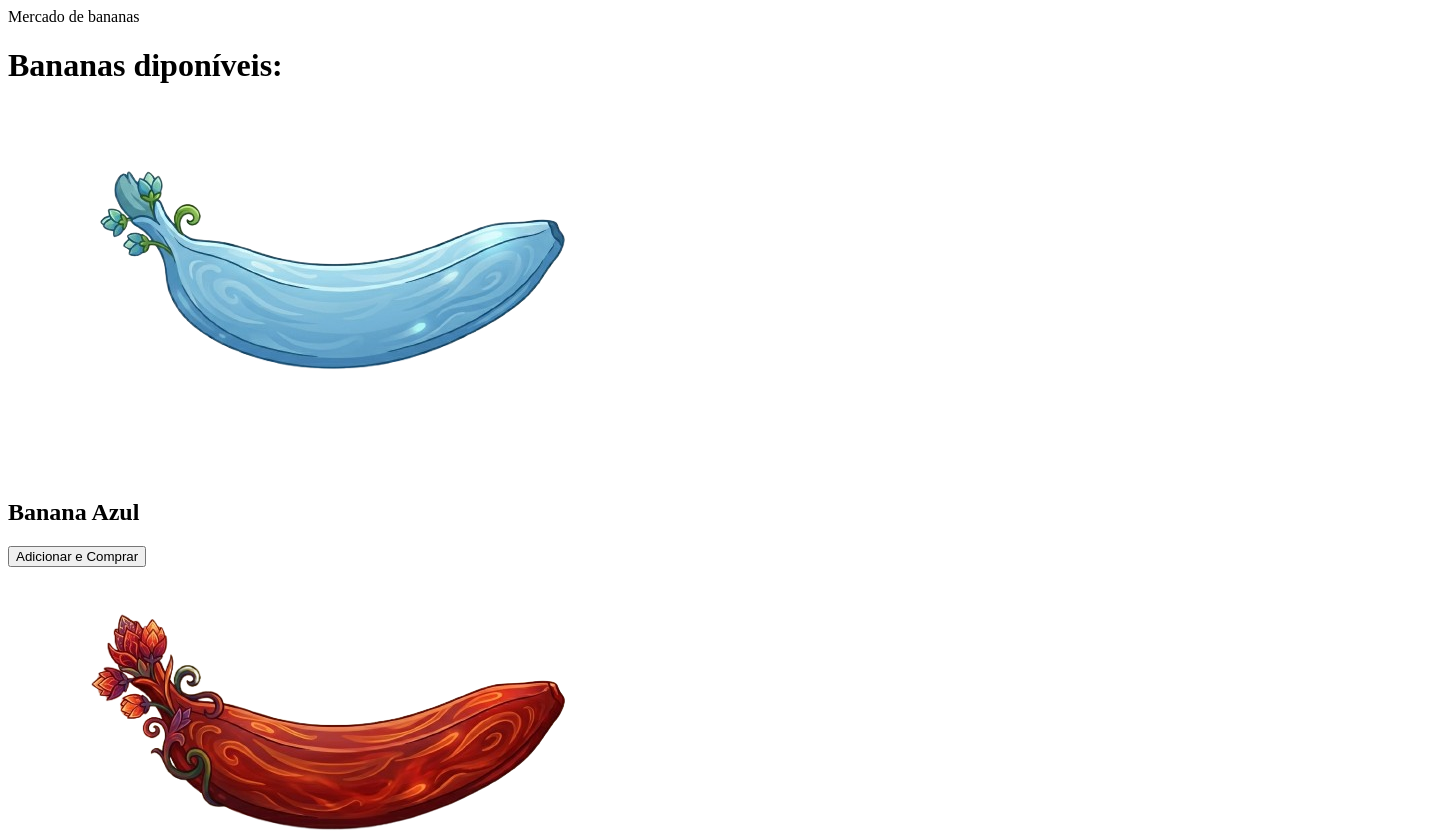
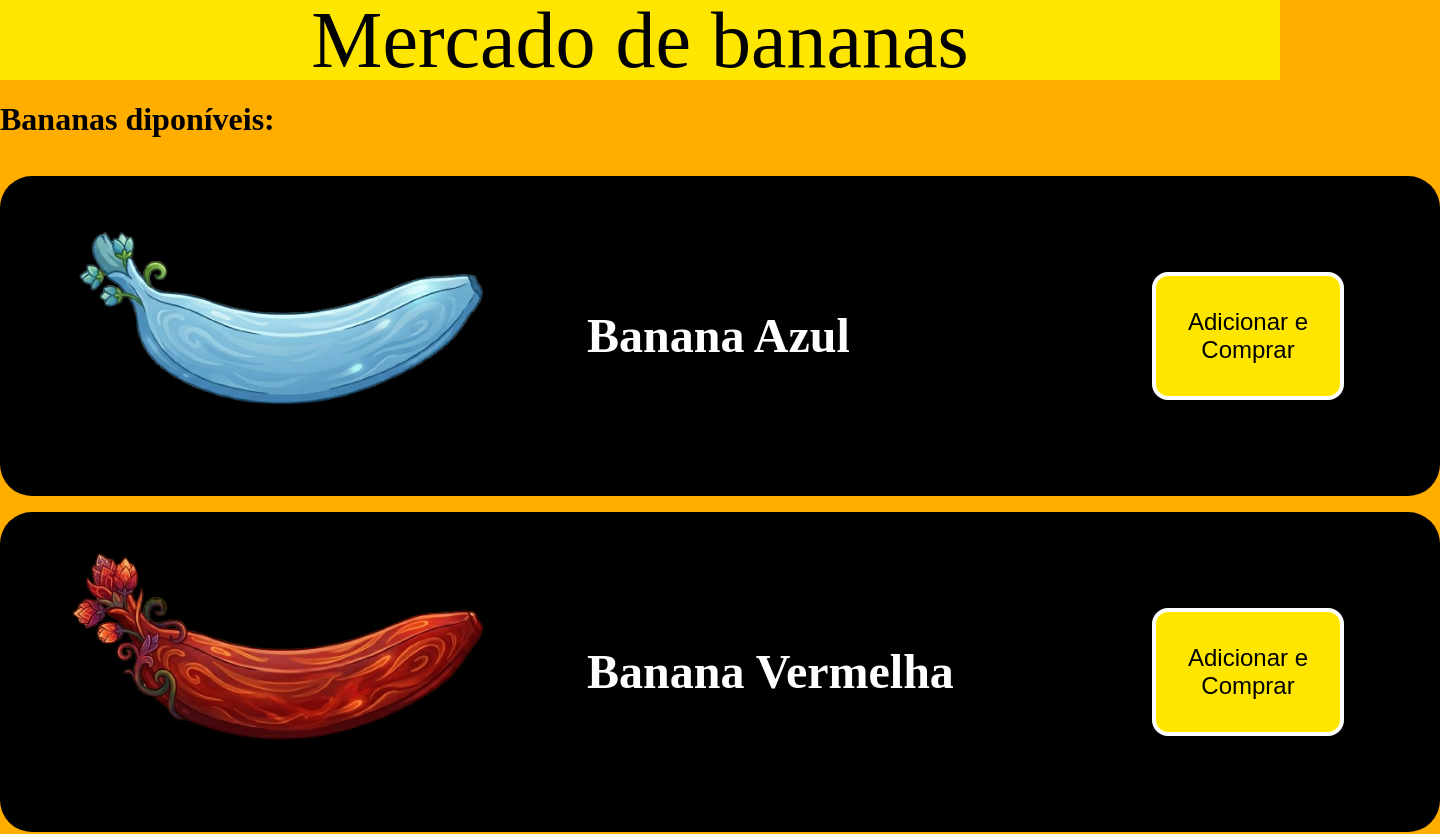
Before and after one commit to joaopug/Trabalho_DevOps, a React (Vite) app: page / in a window 1280 px wide. Shown: the top 834 px of the page, 1440 px wide, since content can reach past the window. Built offline with nearby package versions, Linux system fonts and the light colour scheme.

Commit message:
style: estilo para a página da loja adicionado

```diff
--- a/src/App.css
+++ b/src/App.css
@@ -0,0 +1,70 @@
+body {
+    background-color: rgb(255, 174, 0);
+    margin: 0;
+    flex-direction: column;
+    align-items: center;
+}
+
+header {
+    display: flex;
+    background-color: rgb(255, 230, 0);
+    height: 5rem;
+    align-items: center;
+    justify-content: center;
+    font-size: 5rem;
+}
+
+.conjuntoBananas {
+    width: 90rem;
+    display: flex;
+    flex-direction: column;
+    gap: 1rem;
+    align-self: center;
+    margin: auto;
+}
+
+.banana {
+    display: flex;
+    background-color: rgb(0, 0, 0);
+    color: white;
+    width: 100%;
+    height: 20rem;
+    border-radius: 2rem;
+}
+
+.banana div {
+    width: 66rem;
+    display: flex;
+}
+
+.banana h2 {
+    margin: 0;
+    align-self: center;
+    font-size: 3rem;
+}
+
+.banana button {
+    width: 12rem;
+    height: 8rem;
+    align-self: center;
+    margin-left: 6rem;
+    background-color:  rgb(255, 230, 0);
+    border-color: rgb(255, 255, 255);
+    border-style: solid;
+    border-width: 0.3rem;
+    font-size: 1.5rem;
+    display: flex;
+    justify-content: center;
+    align-items: center;
+    border-radius: 1rem;
+}
+
+footer {
+    margin-top: 1rem;
+    display: flex;
+    background-color: rgb(255, 230, 0);
+    height: 5rem;
+    align-items: center;
+    justify-content: center;
+    font-size: 2rem;
+}
```
